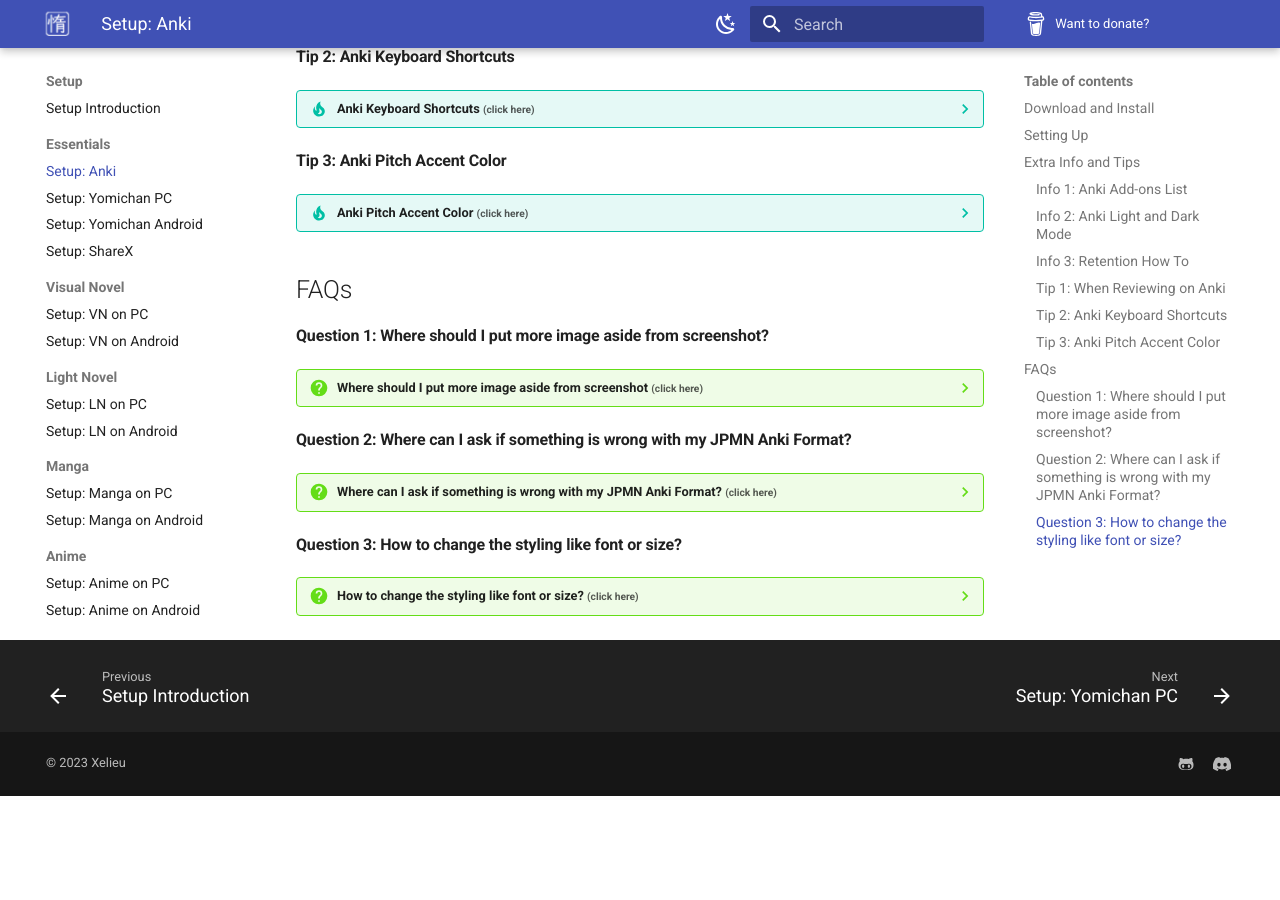
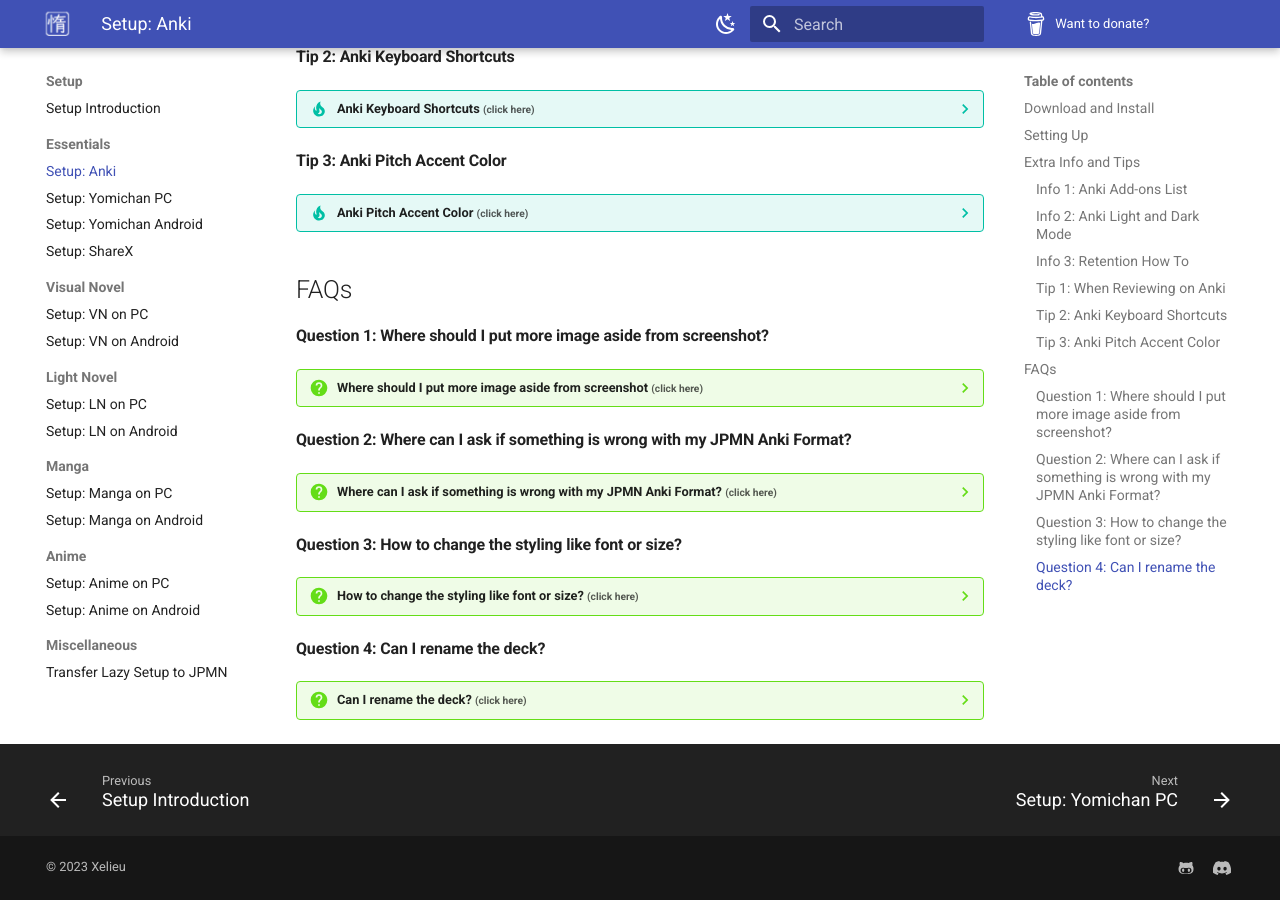
Before and after one commit to Xelieu/xelieu.github.io, an MkDocs documentation site: the page built from docs/jp-lazy-guide/setupAnki.md, in a window 1280 px wide and 900 px high, scrolled down 3638 px. Built offline with MkDocs 1.6.1 and Material for MkDocs 9.7.7, drawn with Linux system fonts in a browser that asks for light colours; before the commit the page ends 4434 px from its top, so only the background shows below that.

Commit message:
$updated info

```diff
--- a/docs/jp-lazy-guide/setupAnki.md
+++ b/docs/jp-lazy-guide/setupAnki.md
@@ -140,3 +140,9 @@
     - Scroll down until you find `/* ================ jp-mining-note: INSERT CUSTOM CSS BELOW ================ */`
 
     - Changing anything not below that specific `line of code` will be reverted back once you `updated` the `note`
+
+#### Question 4: Can I rename the deck?
+
+??? question "Can I rename the deck? <small>(click here)</small>"
+
+    - Technically yes, but I wouldn't recommend, you have to resetup Yomichan's `Anki Card Format` and Anki's Add-on `AutoReorder`
```
